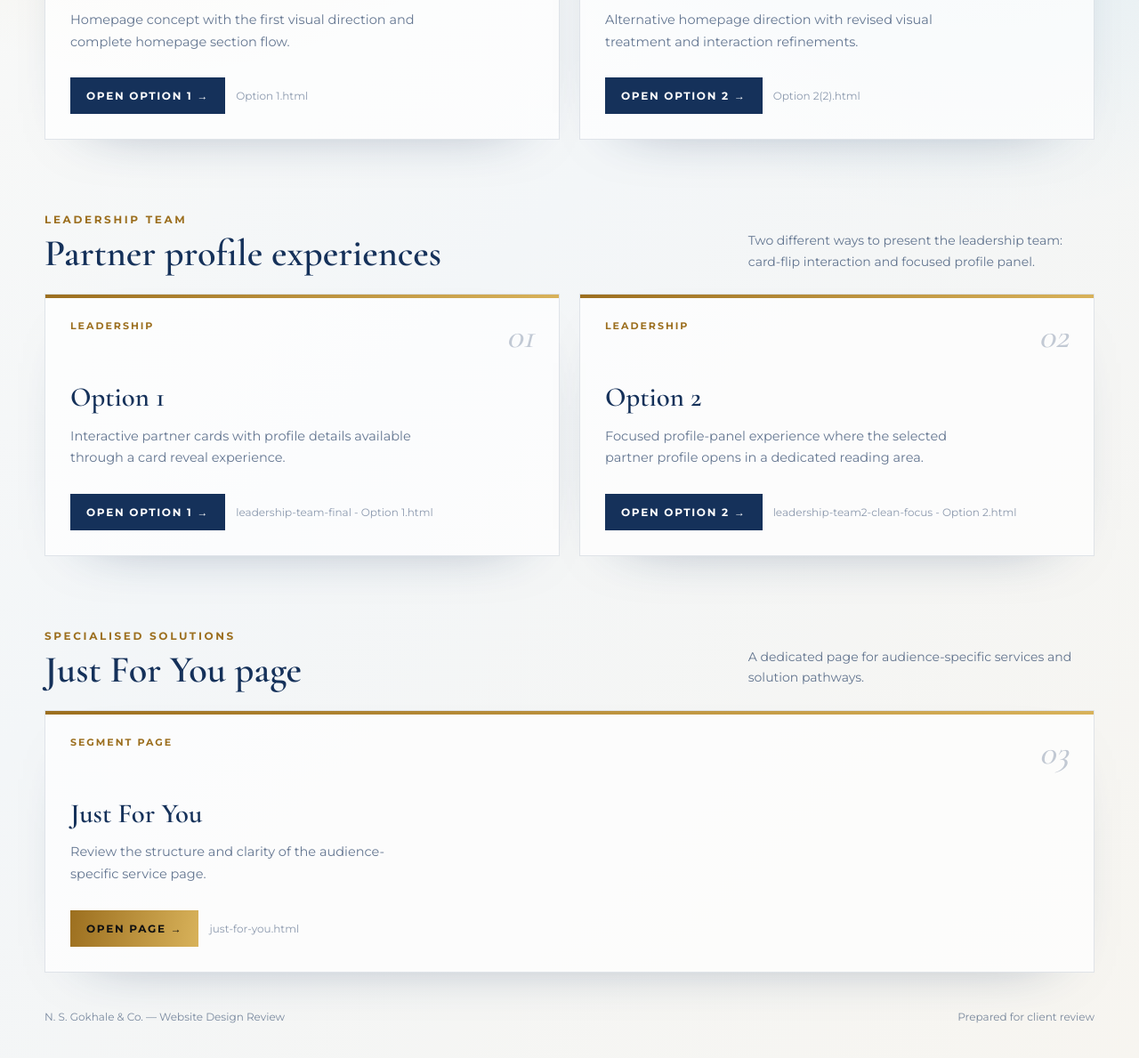
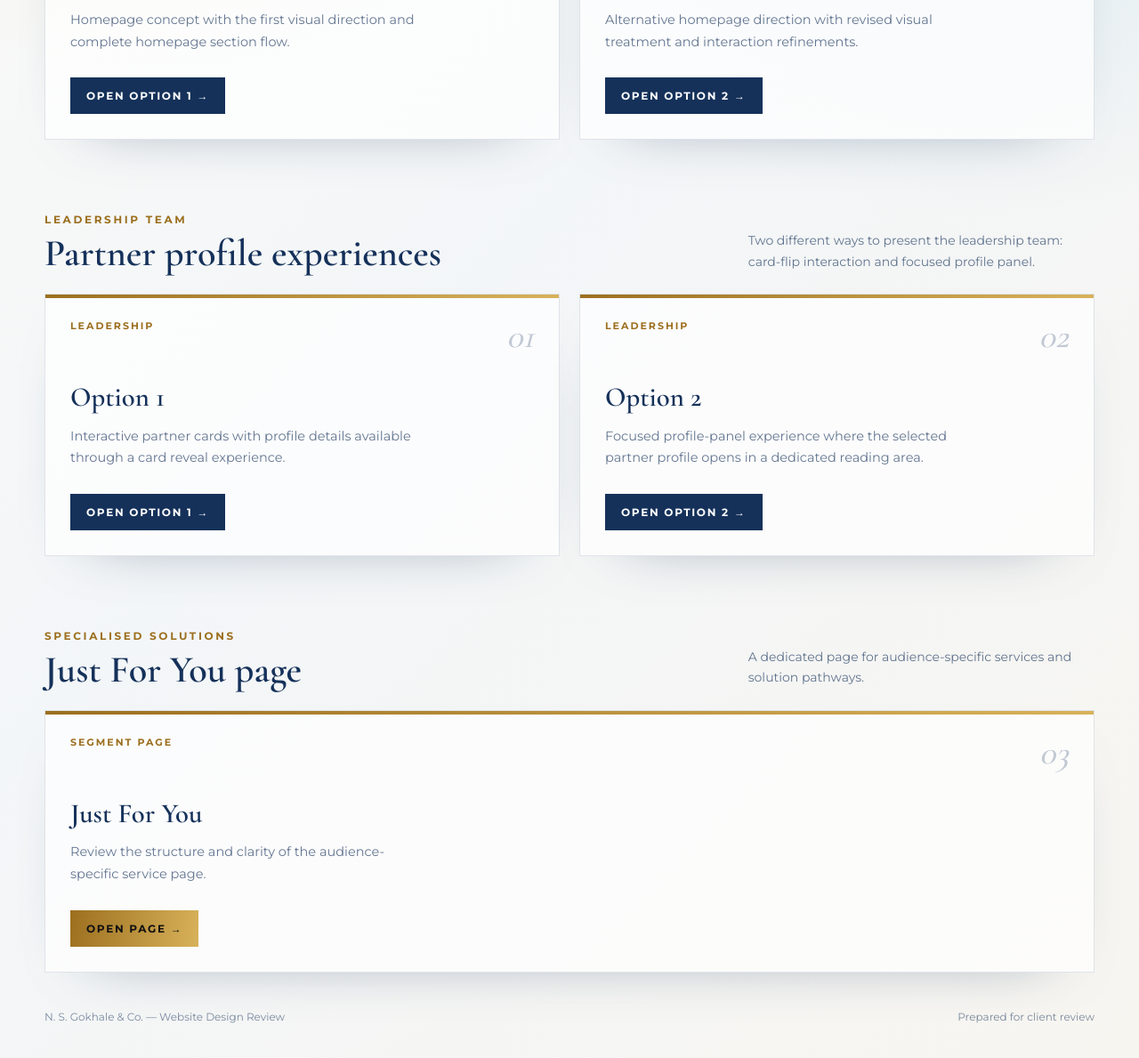
Before and after one commit to trevpery/NSG, a plain HTML site: page index.html in a window 1280 px wide. Shown: the part 645-1834 px from the top of the page at 89% size. Drawn offline with nearby package versions, Linux system fonts and the light colour scheme.

Commit message:
Add files via upload

```diff
--- a/index.html
+++ b/index.html
@@ -430,7 +430,6 @@ h1{
           <p>Homepage concept with the first visual direction and complete homepage section flow.</p>
           <div class="actions">
             <a class="btn" href="Option 1.html">Open Option 1 →</a>
-            <span class="file-name">Option 1.html</span>
           </div>
         </article>
 
@@ -443,7 +442,6 @@ h1{
           <p>Alternative homepage direction with revised visual treatment and interaction refinements.</p>
           <div class="actions">
             <a class="btn" href="Option 2.html">Open Option 2 →</a>
-            <span class="file-name">Option 2(2).html</span>
           </div>
         </article>
       </div>
@@ -468,7 +466,6 @@ h1{
           <p>Interactive partner cards with profile details available through a card reveal experience.</p>
           <div class="actions">
             <a class="btn" href="leadership-team-final - Option 1.html">Open Option 1 →</a>
-            <span class="file-name">leadership-team-final - Option 1.html</span>
           </div>
         </article>
 
@@ -481,7 +478,6 @@ h1{
           <p>Focused profile-panel experience where the selected partner profile opens in a dedicated reading area.</p>
           <div class="actions">
             <a class="btn" href="leadership-team2-clean-focus - Option 2.html">Open Option 2 →</a>
-            <span class="file-name">leadership-team2-clean-focus - Option 2.html</span>
           </div>
         </article>
       </div>
@@ -506,7 +502,6 @@ h1{
           <p>Review the structure and clarity of the audience-specific service page.</p>
           <div class="actions">
             <a class="btn gold" href="just-for-you.html">Open Page →</a>
-            <span class="file-name">just-for-you.html</span>
           </div>
         </article>
       </div>
```
